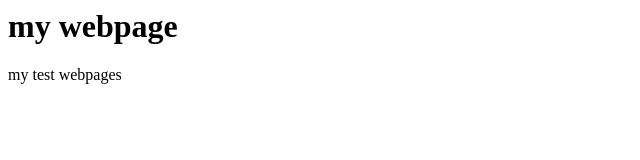
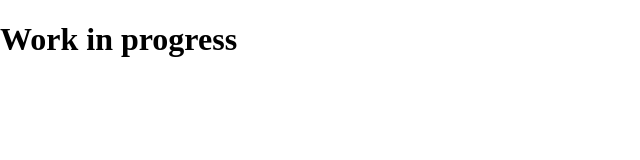
Before and after one commit to CyberHaxxor/CyberHaxxor.github.io, a plain HTML site: page index.html in a window 1280 px wide. Shown: the whole page, without its empty margins (0-640 px from the left). Drawn offline with Linux system fonts and the light colour scheme.

Commit message:
work in progress

```diff
--- a/index.html
+++ b/index.html
@@ -1,13 +1,15 @@
-<html>
+<!DOCTYPE html>
+<html lang="en">
+<head>
+    <meta charset="UTF-8">
+    <meta name="viewport" content="width=device-width, initial-scale=1.0">
+    <title>Document</title>
+    <link rel="stylesheet" href="style.css">
+    <script src="index.js"></script>
+</head>
+<body>
     <header>
-        <title>my webpage</title>
-        <link rel="stylesheet" href="style.css">
+        <h1>Work in progress</h1>
     </header>
-<body>
-<h1>
-my webpage
-</h1>
-<p>my test webpages
-</p>
 </body>
 </html>
--- /dev/null
+++ b/index.js
@@ -0,0 +1 @@
+console.log("work in progress")
--- a/style.css
+++ b/style.css
@@ -5,4 +5,5 @@
 body, html {
     height: 100%;
     width: 100%;
+    margin: 0;
 }
```
